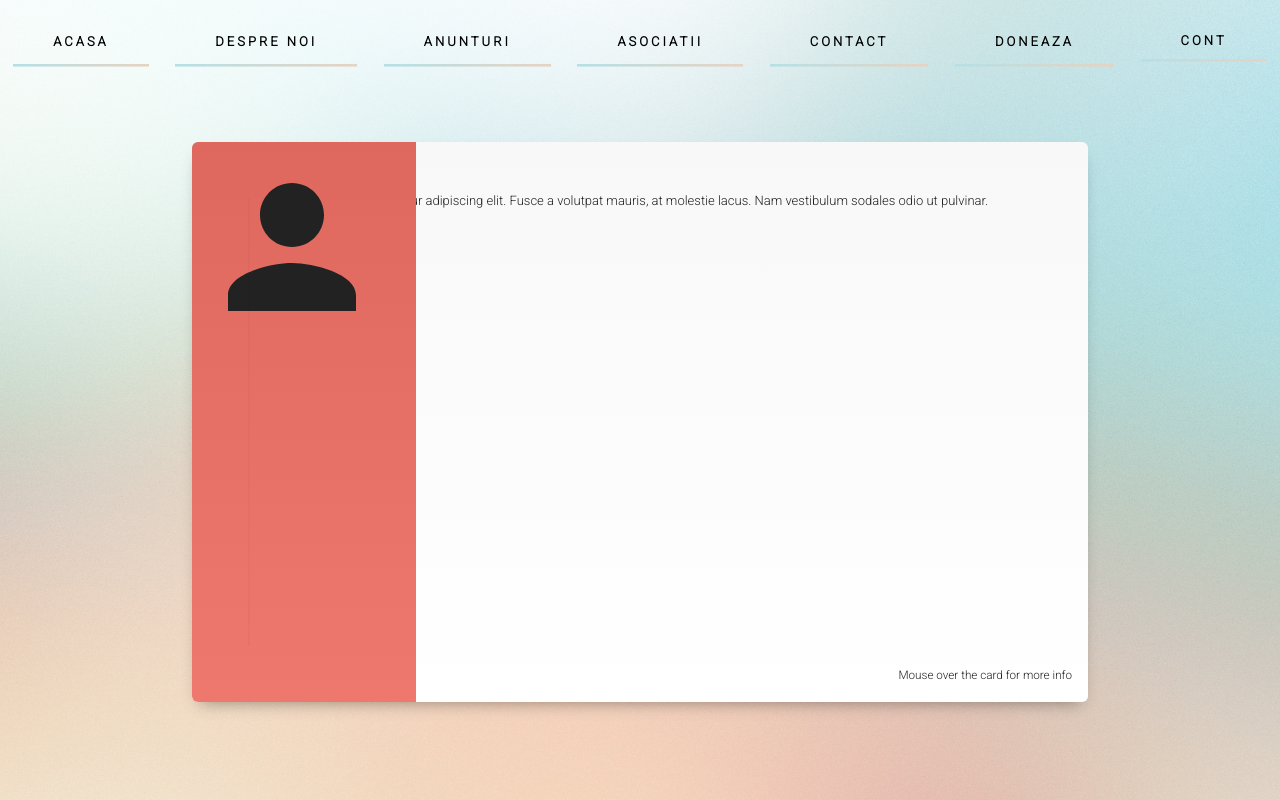
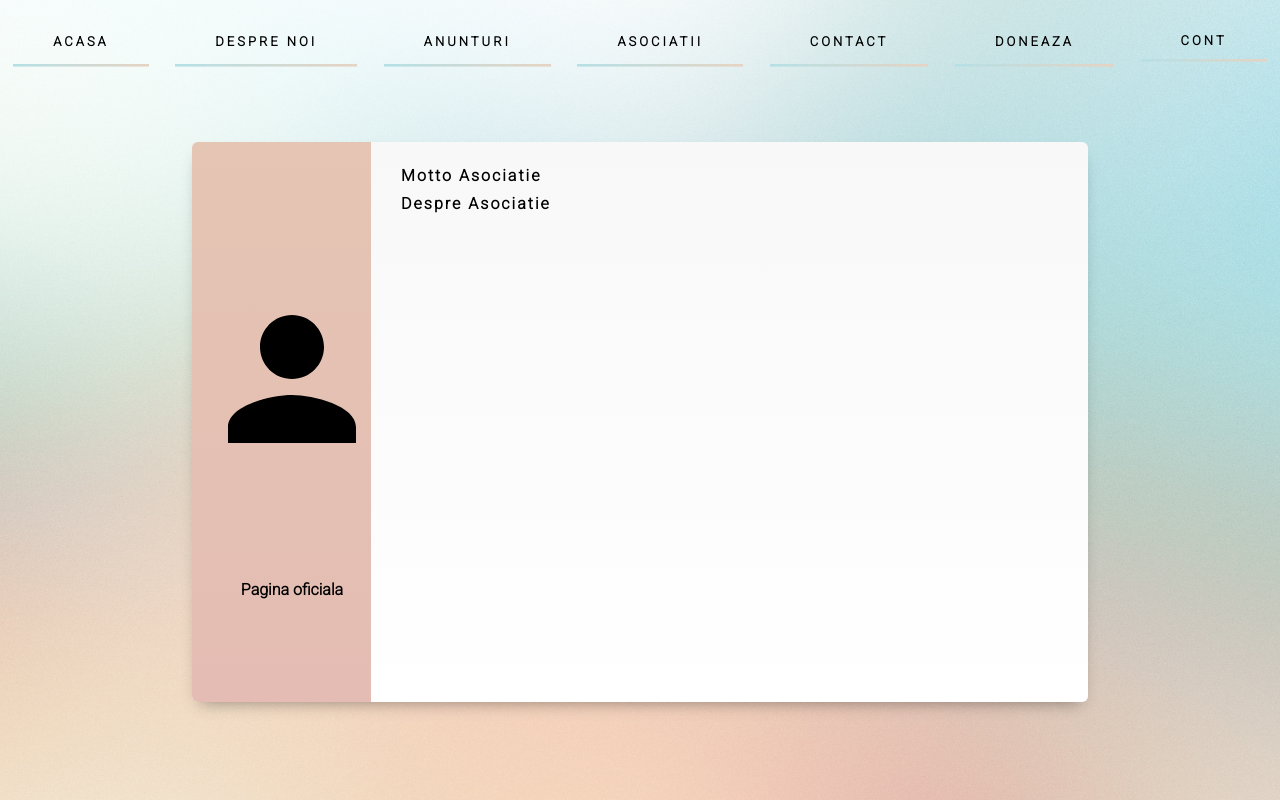
Before and after one commit to meianuraluca/licenta, a React (Create React App) app in the folder proiect/myapp/: page /profileAssociation in a window 1280 px wide. Built offline with nearby package versions, Linux system fonts and the light colour scheme.

Commit message:
modificari pagina profil

```diff
--- a/proiect/myapp/src/components/ad/addPhoto/image.js
+++ b/proiect/myapp/src/components/ad/addPhoto/image.js
@@ -25,7 +25,7 @@ class Image extends React.Component{
     //     }
     // }
     displayImage=()=>{
-        if(this.props.photo!= undefined){
+        if(this.props.photo!== undefined){
             var fileReader = new FileReader();
             fileReader.onloadend = () => {
                 if(this.state.image ===null)
--- a/proiect/myapp/src/components/menu/dropdownConect.js
+++ b/proiect/myapp/src/components/menu/dropdownConect.js
@@ -2,9 +2,9 @@ import React from 'react';
 import {Link} from 'react-router-dom'
 import './menu.scss';
 
-function DropdownConect() {
+function DropdownConect(props) {
   return (
-    <div className="dropdown-content">
+    <div id="myDropdown" className={`dropdown-content-${props.show}`}>
     <div><Link to={'/login'} className="dropdown-link"> Contectare</Link></div>
     <div><Link to={'/register'} className="dropdown-link">Creeaza cont</Link></div>
     <div><Link to={'/registerAssoc'} className="dropdown-link">Creeaza cont de asociație</Link></div>
--- a/proiect/myapp/src/components/menu/dropdownProfile.js
+++ b/proiect/myapp/src/components/menu/dropdownProfile.js
@@ -7,7 +7,7 @@ function DropdownProfile() {
       window.localStorage.clear('accessToken');
   }
   return (
-    <div className="dropdown-content">
+    <div id="myDropdown" className="dropdown-content">
     <div><Link to={'/'} className="dropdown-link">Profil</Link></div>
     <div onClick={logout}><Link to={'/'} className="dropdown-link">Iesi din cont</Link></div>
   </div>
--- a/proiect/myapp/src/components/showAssociations/profileAssociation/cardProfile/cardProfile.js
+++ b/proiect/myapp/src/components/showAssociations/profileAssociation/cardProfile/cardProfile.js
@@ -5,22 +5,37 @@ import {MdPerson} from 'react-icons/md'
 class CardProfile extends React.Component{
 
     render(){
+      console.log(this.props)
         return(
-            <div class="profile-association-card">
-            <div class="profile-association-card-additional">
-                    <div class="profile-association-card-user-card">
-                                 {this.props.logo === null?
-                                        <MdPerson className="profile_logo"></MdPerson> :
-                                        <img src={this.props.logo} className="profile_logo"></img>
-                                }
+            <div className="profile-association-card">
+                <div className="profile-association-card-additional">
+                    <div className="profile-association-card-user-card">
+                        <h2 className="profile-card-name">{this.props.name}</h2>
+                        {this.props.logo === null?
+                              <MdPerson className="profile_logo"></MdPerson> :
+                              <img src={this.props.logo} alt="" className="profile_logo"></img>
+                        }
+                        <div className="more-info"v>
+                            <p>{this.props.contactEmail}</p>
+                            <p>{this.props.phone}</p>
+                            <div className="container-profile-link">
+                                  <a className="profile-link" href={this.props.link}>Pagina oficiala</a>
+                            </div>
+                        </div>
                     </div>
-                    <div class="more-info">
+                    <div className="profile-association-card-additional-photos">
+
                     </div>
-            </div>
-            <div class="profile-association-card-general">
-              <h1>Jane Doe</h1>
-              <p>Lorem ipsum dolor sit amet, consectetur adipiscing elit. Fusce a volutpat mauris, at molestie lacus. Nam vestibulum sodales odio ut pulvinar.</p>
-              <span class="more">Mouse over the card for more info</span>
+                </div>
+            <div className="profile-association-card-general">
+            <div>
+                    <label className="profile-association-card-general-title">Motto Asociatie</label>
+                    <p className="profile-association-card-general-info">{this.props.motto}</p>
+                    </div>
+                    <div>
+                    <label className="profile-association-card-general-title">Despre Asociatie</label>
+                    <p className="profile-association-card-general-info">{this.props.description}</p>
+                    </div>
             </div>
           </div>
         );
--- a/proiect/myapp/src/components/showAssociations/profileAssociation/cardProfile/cardProfile.scss
+++ b/proiect/myapp/src/components/showAssociations/profileAssociation/cardProfile/cardProfile.scss
@@ -19,9 +19,9 @@
 
 .profile-association-card-additional {
   position: absolute;
-  width: 25%;
+  width: 20%;
   height: 100%;
-  background: linear-gradient(#dE685E, #EE786E);
+  background: linear-gradient(#e5c5b4,#e4bcb3);
   transition: width 0.4s;
   overflow: hidden;
   z-index: 2;
@@ -34,32 +34,75 @@
 }
 
 .profile-association-card-user-card {
-  width: 25%;
+  font-weight: bold;
+  font-size: 1rem;
+  color: #000;
   height: 100%;
   position: relative;
   float: left;
+  display: flex;
+  flex-direction: column;
+  justify-content: space-evenly;
 }
 
 .profile-association-card .profile-association-card-additional .profile-association-card-user-card::after {
   content: "";
   display: block;
   position: absolute;
-  top: 10%;
   right: -2px;
   height: 80%;
-  border-left: 2px solid rgba(0,0,0,0.025);
 }
 
-.profile-association-card .profile-association-card-general .more {
-  position: absolute;
-  bottom: 1rem;
-  right: 1rem;
-  font-size: 0.9em;
+.profile-association-card-general{
+  color:black;
+  font-weight: bold;
+  padding: 0.125rem 0.75rem;
+  margin-left: 22%;
+  margin-top: 2%;
 }
+.profile-association-card-general-info{
+  margin-left: 2%;
+}
+.profile-association-card-general-title{
+  color: black;
+  letter-spacing: 2px;
+  font-weight:500px;
+  font-size: 1rem;
+
+}
+
+.more-info{
+  text-align: center;
+
+}
+
 .profile_logo {
     width: 200px;
     height: 200px;
-    margin-top: 10%;
     border-radius: 100px;
     border: 4px solid transparent;
     }
+
+.profile-card-name{
+  color: white;
+  letter-spacing: 3px;
+  text-shadow:
+   -1px -1px 0 #000,
+    1px -1px 0 #000,
+    -1px 1px 0 #000,
+     1px 1px 0 #000;
+
+}
+
+  .profile-card-name, .profile-card-motto{
+    top: 15%;
+    color:black;
+    text-align: center;
+    font-weight: bold;
+    padding: 0.125rem 0.75rem;
+    border-radius: 100px;
+  }
+  .profile-card-motto{
+    font-size: 1em;
+    margin-top: 10%;
+  }
--- a/proiect/myapp/src/components/showAssociations/profileAssociation/modal/modal.js
+++ b/proiect/myapp/src/components/showAssociations/profileAssociation/modal/modal.js
@@ -37,7 +37,6 @@ class Modal extends React.Component{
     }
     sendData = () =>{
         console.log("trimit datete")
-        let ok = 0;
         if (localStorage.getItem('accessToken') !== null) {
             let access = window.localStorage.getItem('accessToken');
             access = getClaims(access);
--- a/proiect/myapp/src/components/showAssociations/profileAssociation/profileAssociation.js
+++ b/proiect/myapp/src/components/showAssociations/profileAssociation/profileAssociation.js
@@ -1,7 +1,5 @@
 import React from 'react'
 import './profileAssociation.scss'
-import {MdPerson} from 'react-icons/md'
-import Carousel from './carousel/carousel'
 import Modal from './modal/modal'
 import axios from 'axios'
 import getClaims from '../../../utils/utils'
@@ -15,6 +13,7 @@ class ProfileAssociation extends React.Component{
             name:"",
             logo:null,
             description:"",
+            phone:"",
             link:"",
             motto:"",
             contactEmail:"",
@@ -27,55 +26,40 @@ class ProfileAssociation extends React.Component{
             localStorage.setItem('firstTime','false');
           }
         if(localStorage.getItem("accessToken") !== null){
-            let info;
+            this.dataFromBackend(0);
+        }
+
+    }
+    dataFromBackend=(ok)=>{
         let access = window.localStorage.getItem('accessToken');
         access = getClaims(access);
         axios
         .get("http://localhost:5000/infoAssociation",{
             params:{email:access.identity},
         })
-        .then((response) => response.data)
-        .then(infoAsocc => {
-            info = infoAsocc;
+        .then((response) => response.data[0])
+        .then(info => {
+            console.log("ce naiba")
+            this.setState({name:info.associationname,description:info.associationsdescription,link:info.linksite,motto:info.motto,contactEmail:info.contactemail,phone:info.phone});
             axios.get('http://localhost:5000/profileLogoAssociation', {
                 params:{email:access.identity},
                 responseType:'arraybuffer'
             })
             .then(res => {
                 let matrixBlob = new Blob([res.data], {type:"image/jpg"});
-                let url = URL.createObjectURL(matrixBlob)
-                console.log(url)
-                this.setState({logo:url,name:info.associationName,description:info.associationsDescription,link:info.linkSite,motto:info.motto,contactEmail:info.contactEmail, firstTime:false });
+                let url = URL.createObjectURL(matrixBlob);
+                if(ok===1)
+                    this.setState({logo:url, firstTime:false });
+                else
+                    this.setState({logo:url})
             })
             .catch(err => console.warn(err));
         });
-        }
 
     }
     hideModal = () => {
         console.log("intru in hideModal")
-        let info;
-        let access = window.localStorage.getItem('accessToken');
-        access = getClaims(access);
-        axios
-        .get("http://localhost:5000/infoAssociation",{
-            params:{email:access.identity},
-        })
-        .then((response) => response.data)
-        .then(infoAsocc => {
-            info = infoAsocc;
-            axios.get('http://localhost:5000/profileLogoAssociation', {
-                params:{email:access.identity},
-                responseType:'arraybuffer'
-            })
-            .then(res => {
-                let matrixBlob = new Blob([res.data], {type:"image/jpg"});
-                let url = URL.createObjectURL(matrixBlob)
-                console.log(url)
-                this.setState({logo:url,name:info.associationName,description:info.associationsDescription,link:info.linkSite,motto:info.motto,contactEmail:info.contactEmail, firstTime:false });
-            })
-            .catch(err => console.warn(err));
-        });
+        this.dataFromBackend(1);
      };
     render(){
         console.log(this.state)
@@ -84,6 +68,7 @@ class ProfileAssociation extends React.Component{
                 {this.state.firstTime === true
                 ? <Modal show={this.state.firstTime} handleClose={this.hideModal}></Modal>
                 : <CardProfile name ={this.state.name}
+                               phone={this.state.phone}
                                link = {this.state.link}
                                logo = {this.state.logo}
                                motto = {this.state.motto}
```
Also changed, not shown: proiect/myapp/src/components/menu/menu.js (+17 -3 lines), proiect/myapp/src/components/menu/menu.scss (+11 -1 lines), 2 other files (tests, documents, lock files or other folders).
